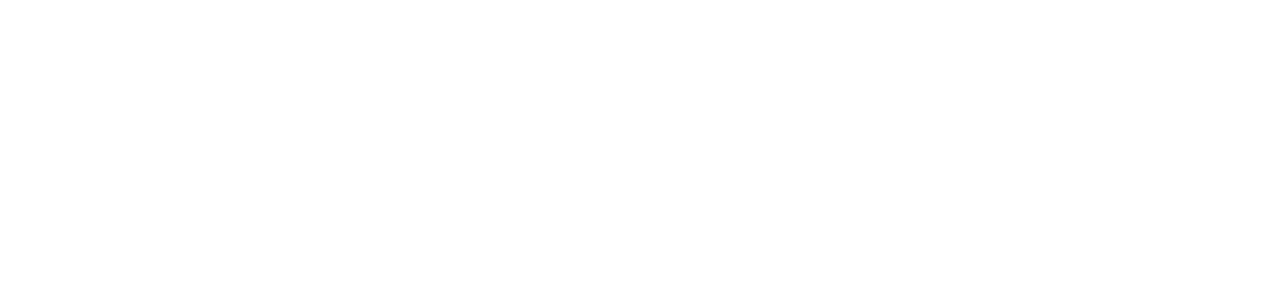
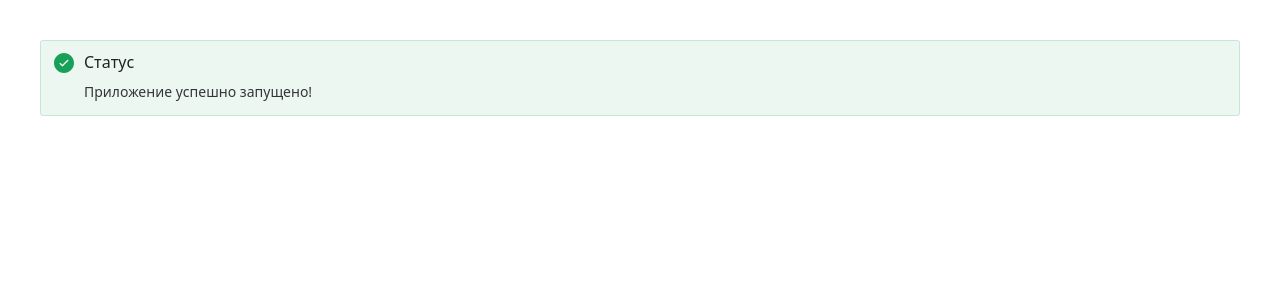
Before and after one commit to moevm/mse1h2026-project, a Vue app in the folder frontend/: page / in a window 1280 px wide. Before the commit this address had no page. Shown: the top 300 px of the page. Built offline with nearby package versions, Linux system fonts and the light colour scheme.

Commit message:
feat: add temporary success message

```diff
--- a/frontend/src/App.vue
+++ b/frontend/src/App.vue
@@ -1,12 +1,17 @@
 <script setup lang="ts">
-import { dateRuRU, NConfigProvider, ruRU, NGlobalStyle } from 'naive-ui';
+import { dateRuRU, NConfigProvider, ruRU, NGlobalStyle, NCard, NSpace, NText, NAlert, NThing} from 'naive-ui';
 </script>
 
 <template>
-  <n-config-provider :locale="ruRU" :date-locale="dateRuRU">
-    <router-view />
-    <n-global-style />
-  </n-config-provider>
+  <div class="container">
+    <n-alert title="Статус" type="success" :closable="false">
+      Приложение успешно запущено!
+    </n-alert>
+  </div>
 </template>
 
-<style scoped lang="scss"></style>
+<style scoped lang="css">
+.container {
+  padding: 40px;
+}
+</style>
```
